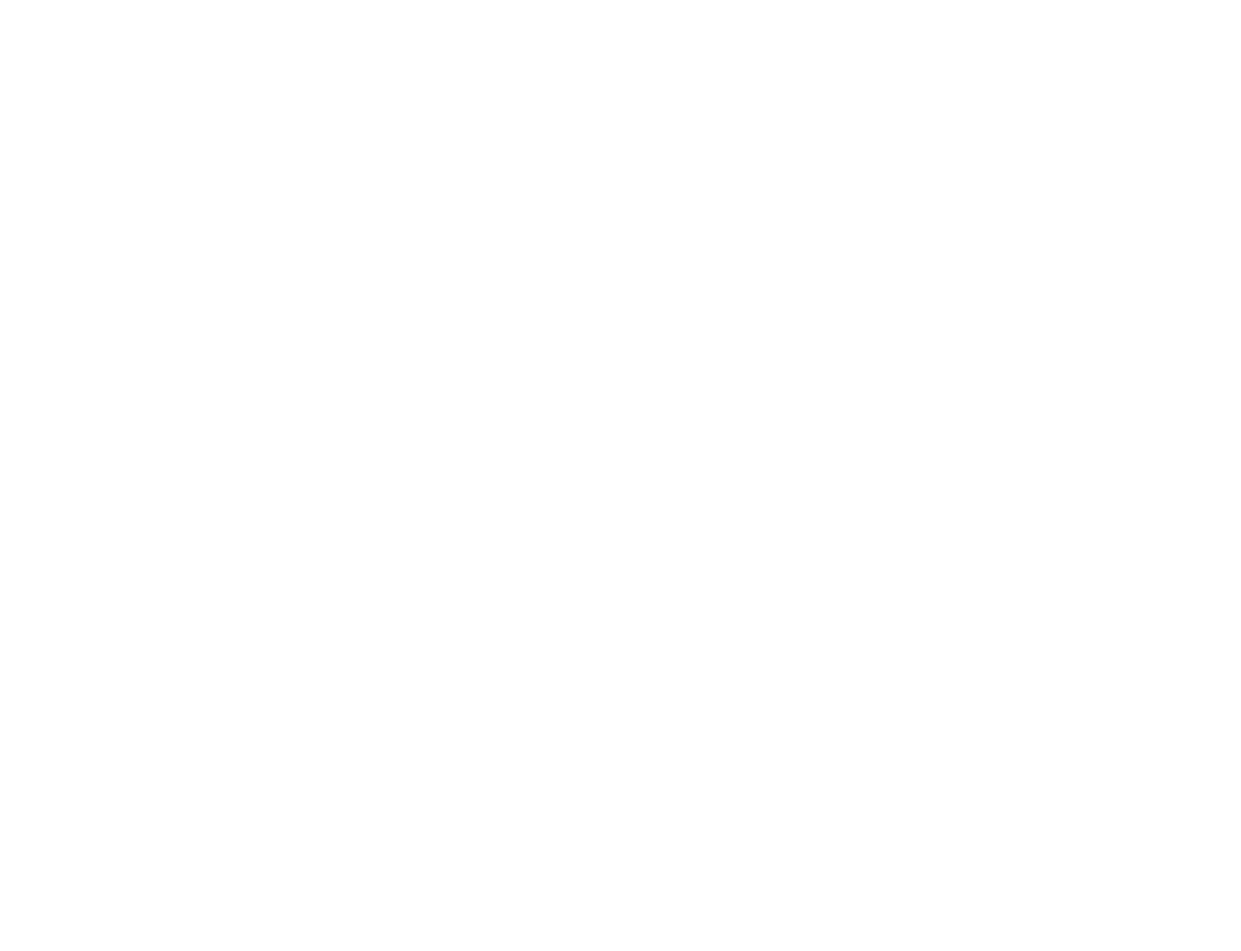
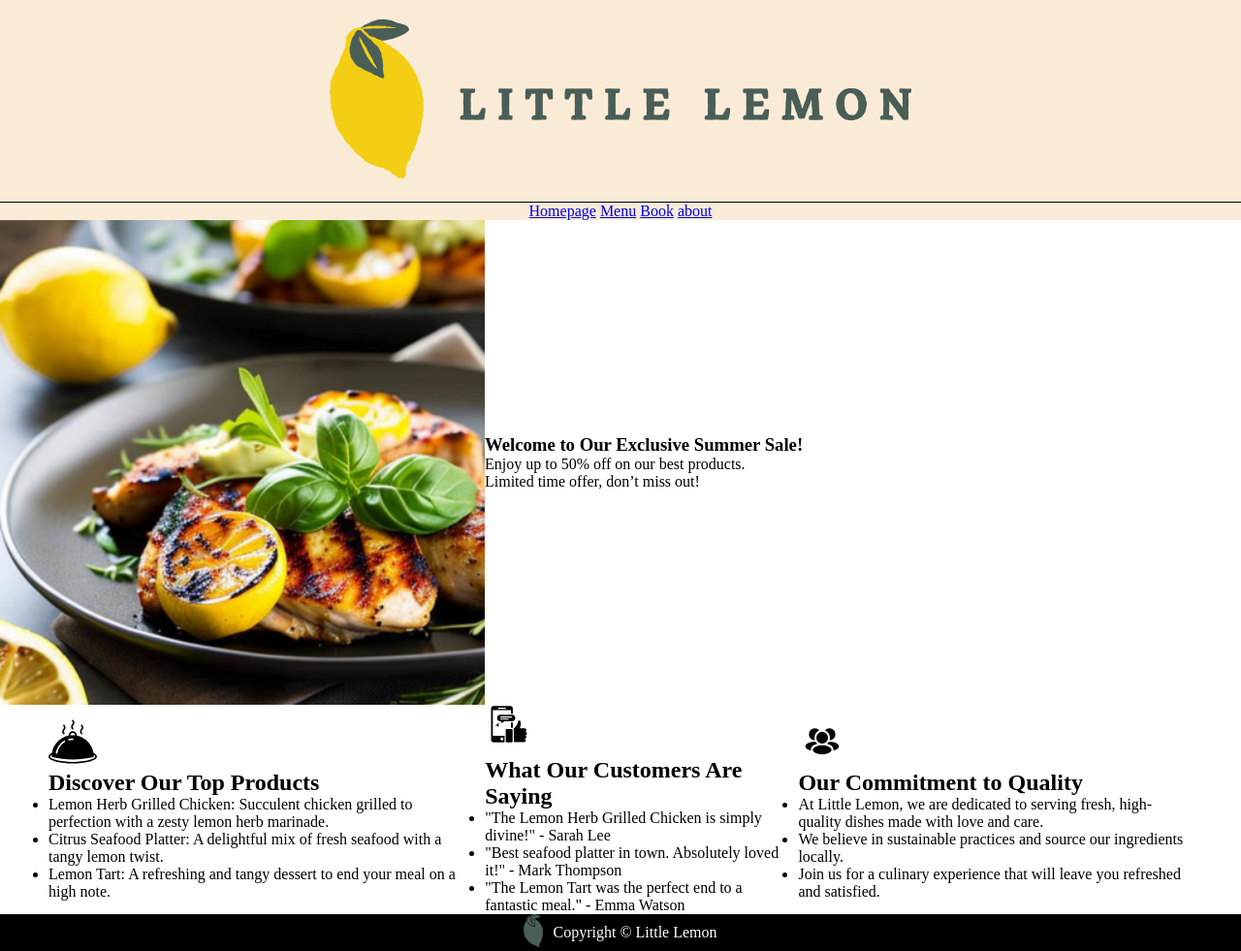
Before and after one commit to x7khalid/Little-Lemon-Restaurant, a plain HTML site: page index.html in a window 1280 px wide. Shown: the whole page at 97% size. Before the commit the page ends 800 px from the top, so only its background shows below. Drawn offline with Linux system fonts and the light colour scheme.

Commit message:
update the HTML structure

```diff
--- a/css/style.css
+++ b/css/style.css
@@ -0,0 +1,51 @@
+* {
+    margin: 0;
+    padding: 0;
+}
+
+header {
+    text-align: center;
+    padding-block: 20px;
+    background-color: antiquewhite;
+    border-bottom: 1px solid black;
+}
+
+header>img {
+    /* display: inline; */
+    /* width: min-content; */
+}
+
+nav {
+    background-color: antiquewhite;
+}
+
+nav ul {
+    list-style: none;
+    text-align: center;
+}
+
+nav ul li {
+    display: inline;
+}
+
+footer {
+    display: flex;
+    align-items: center;
+    justify-content: center;
+    gap: 10px;
+    color: white;
+    background-color: black;
+}
+
+.sb {
+    display: flex;
+    align-items: center;
+}
+
+.sq {
+    display: flex;
+    align-items: center;
+    justify-content: center;
+    gap: 10px;
+    margin-inline: 50px;
+}
--- a/index.html
+++ b/index.html
@@ -5,10 +5,71 @@
     <meta charset="UTF-8">
     <meta name="viewport" content="width=device-width, initial-scale=1.0">
     <title>Little Lemon</title>
+    <link rel="stylesheet" href="css/style.css">
+    <link rel="shortcut icon" href="img/A1.png" type="image/x-icon">
 </head>
 
 <body>
-
+    <header>
+        <img src="img/A5.png" width="600">
+    </header>
+    <nav>
+        <ul>
+            <li><a href="index.html">Homepage</a></li>
+            <li><a href="menu.html">Menu</a></li>
+            <li><a href="book.html">Book</a></li>
+            <li><a href="#about">about</a></li>
+        </ul>
+    </nav>
+    <main>
+        <section class="sb">
+            <img src="img/LemonHerbGrilledChicken.png" width="500" height="500">
+            <article>
+                <h1>Welcome to Our Exclusive Summer Sale!</h1>
+                <p>Enjoy up to 50% off on our best products.</p>
+                <p>Limited time offer, don’t miss out!</p>
+            </article>
+        </section>
+        <section class="sq">
+            <div>
+                <img src="img/food.svg" width="50" height="50">
+                <h2>Discover Our Top Products</h2>
+                <ul>
+                    <li>Lemon Herb Grilled Chicken: Succulent chicken grilled to perfection with a zesty lemon herb
+                        marinade.</li>
+                    <li>Citrus Seafood Platter: A delightful mix of fresh seafood with a tangy lemon twist.</li>
+                    <li>Lemon Tart: A refreshing and tangy dessert to end your meal on a high note.</li>
+                </ul>
+            </div>
+            <div>
+                <img src="img/follow-us.svg" width="50" height="50">
+                <h2>What Our Customers Are Saying</h2>
+                <ul>
+                    <li>"The Lemon Herb Grilled Chicken is simply divine!" - Sarah Lee</li>
+                    <li>"Best seafood platter in town. Absolutely loved it!" - Mark Thompson</li>
+                    <li>"The Lemon Tart was the perfect end to a fantastic meal." - Emma Watson</li>
+                </ul>
+            </div>
+            <div>
+                <img src="img/about-us.svg" width="50" height="50">
+                <h2>Our Commitment to Quality</h2>
+                <ul>
+                    <li>At Little Lemon, we are dedicated to serving fresh, high-quality dishes made with love and care.
+                    </li>
+                    <li>We believe in sustainable practices and source our ingredients locally.</li>
+                    <li>Join us for a culinary experience that will leave you refreshed and satisfied.</li>
+                </ul>
+            </div>
+        </section>
+    </main>
+    <footer>
+        <div>
+            <img src="img/A2.png" width="20">
+        </div>
+        <div>
+            <p>Copyright &copy Little Lemon</p>
+        </div>
+    </footer>
 </body>
 
 </html>
```
Also changed, not shown: img/LemonHerbGrilledChicken.png (added), img/about-us.svg (added), img/follow-us.svg (added), img/food.svg (added), 1 other file.
